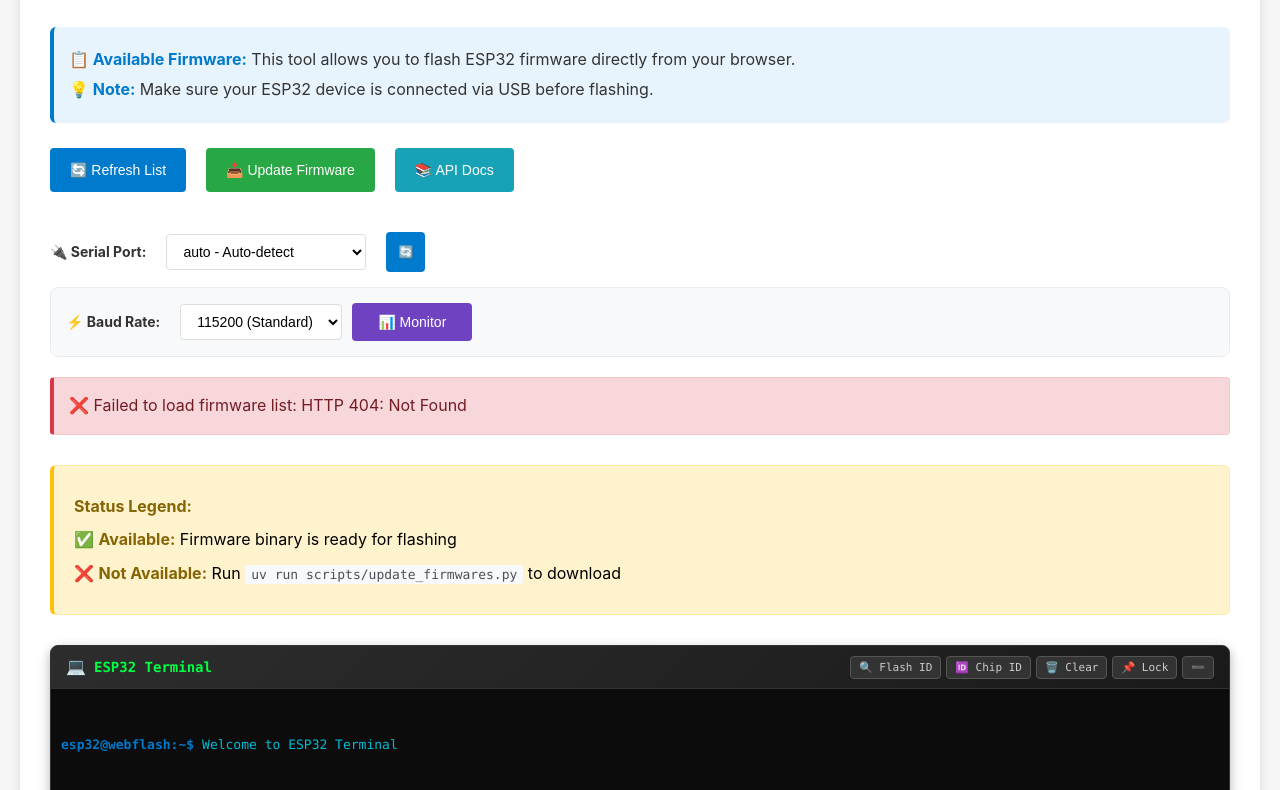
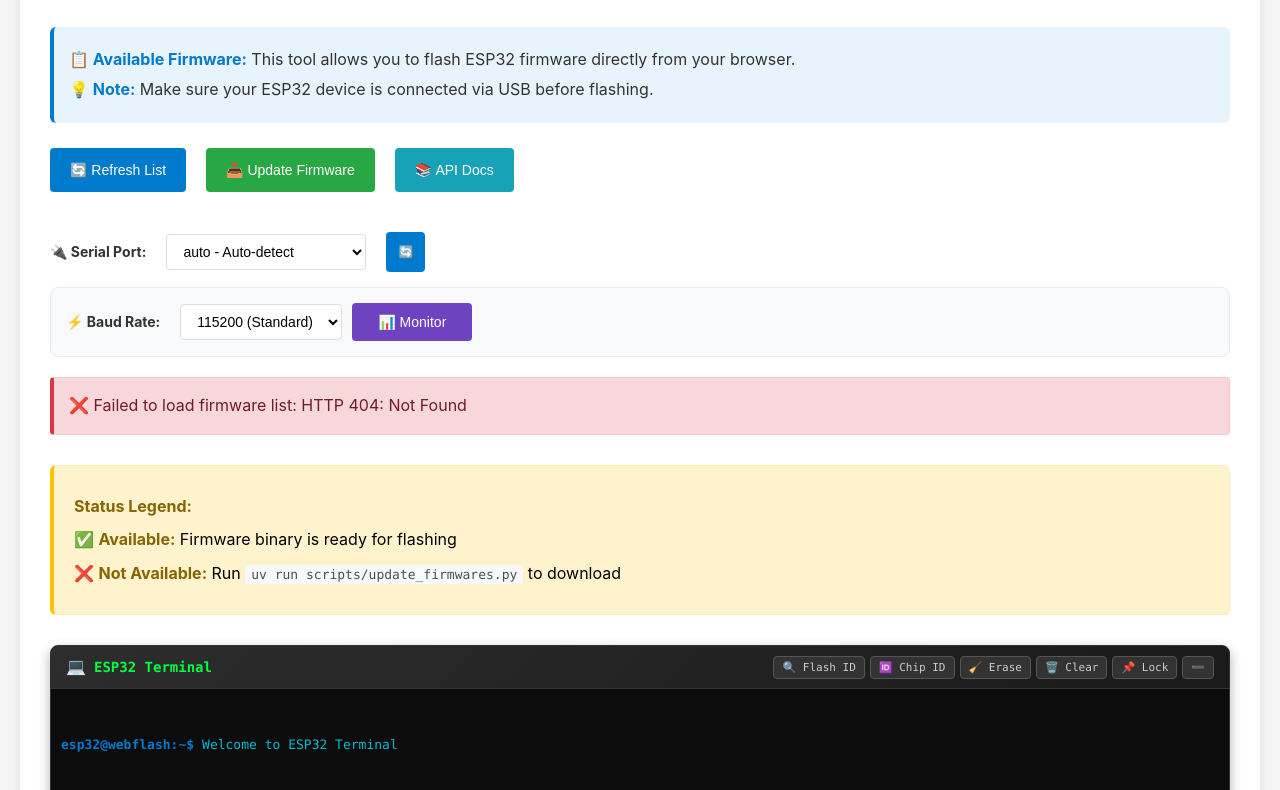
Before and after one commit to the78mole/WebUIFlasher, a plain HTML site: page scripts/site/index.html in a window 1280 px wide. Shown: the part 151-941 px from the top of the page. Drawn offline with Linux system fonts and the light colour scheme; no server answers.

Commit message:
Add an Erase -Button to the Terminal Header

```diff
--- a/scripts/site/app.js
+++ b/scripts/site/app.js
@@ -398,6 +398,13 @@
     }
 
     runEsptoolCommand(command) {
+        // Special confirmation for erase-flash command
+        if (command === 'erase-flash') {
+            if (!confirm('⚠️ WARNING: This will completely erase the ESP32 flash memory!\n\nAll data, firmware, and settings will be deleted.\n\nAre you sure you want to continue?')) {
+                return;
+            }
+        }
+
         this.show();
 
         // Get selected port from dropdown
--- a/scripts/site/index.html
+++ b/scripts/site/index.html
@@ -96,6 +96,8 @@
                         title="Get Flash ID">🔍 Flash ID</button>
                     <button class="terminal-btn" onclick="terminal.runEsptoolCommand('chip-id')" title="Get Chip ID">🆔
                         Chip ID</button>
+                    <button class="terminal-btn" onclick="terminal.runEsptoolCommand('erase-flash')"
+                        title="Erase Flash (Warning: Deletes everything!)">🧹 Erase</button>
                     <button class="terminal-btn" id="clear-terminal" title="Clear Terminal">🗑️ Clear</button>
                     <button class="terminal-btn" id="scroll-lock" title="Toggle Auto-Scroll">📌 Lock</button>
                     <button class="terminal-btn terminal-collapse" id="toggle-terminal"
```
